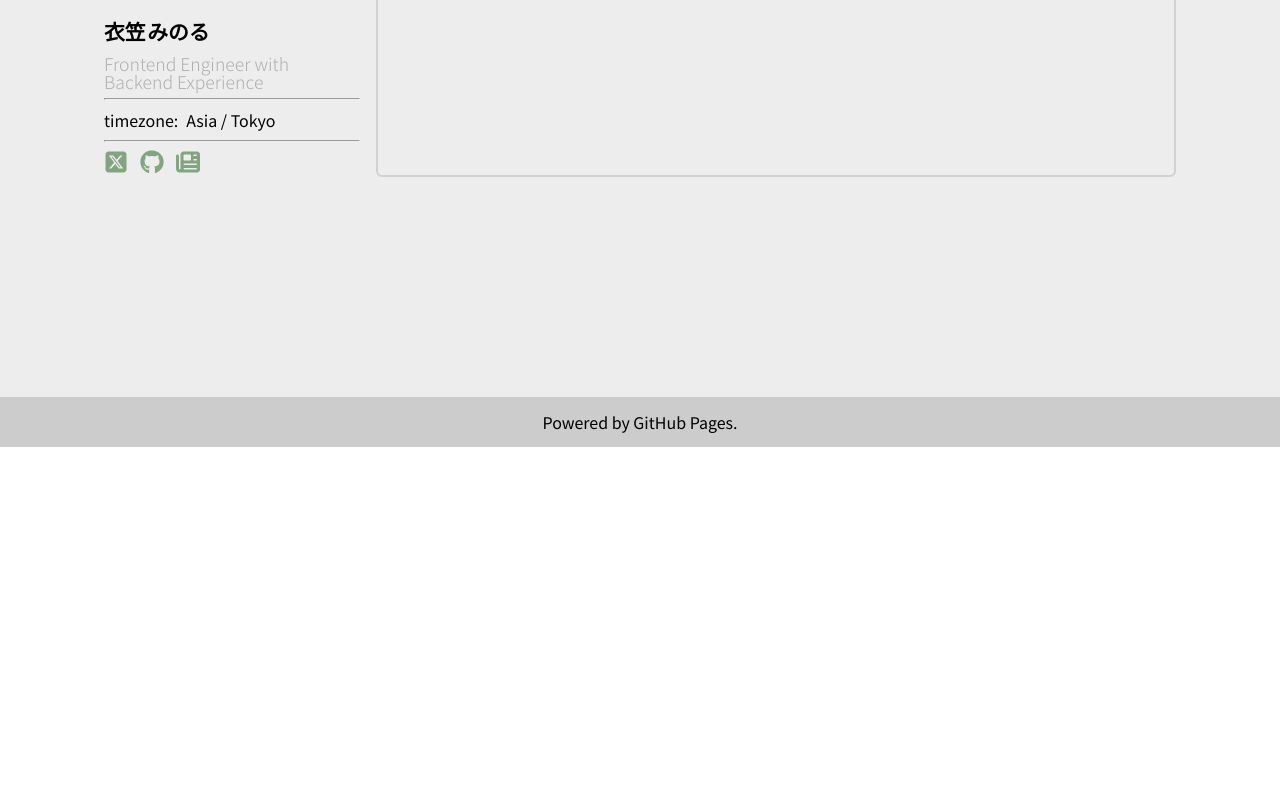
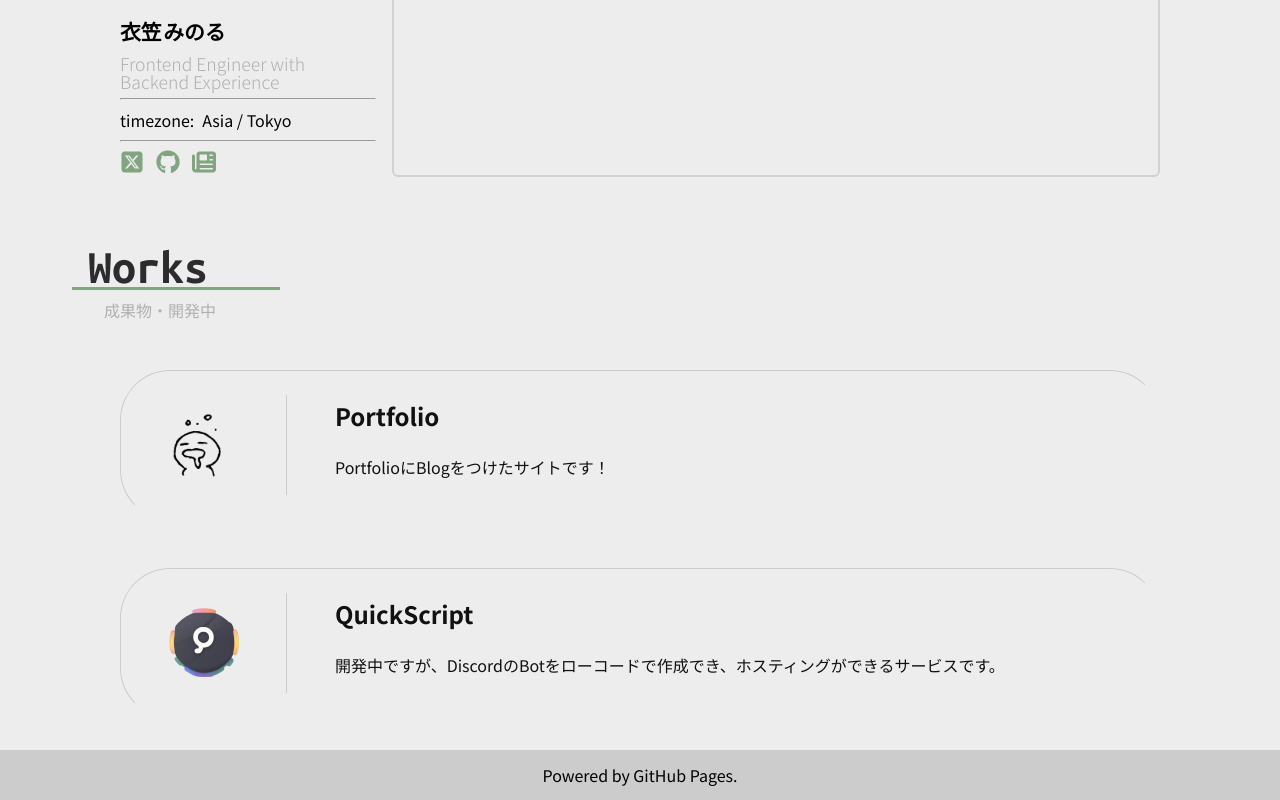
Before and after one commit to minoru-kinugasa-105/minoru-kinugasa-105.github.io, a Next.js app: page / in a window 1280 px wide. Shown: the part 353-1153 px from the top of the page. Before the commit the page ends 800 px from the top, so only its background shows below. Built offline with nearby package versions, Linux system fonts and the light colour scheme.

Commit message:
blogの仮作成と、worksの作成

```diff
--- a/src/app/layout.tsx
+++ b/src/app/layout.tsx
@@ -54,11 +54,12 @@ export default function RootLayout({
         <link
           href={
             "https://fonts.googleapis.com/css2?" +
+
             "family=Ubuntu+Mono:ital,wght@0,400;0,700;1,400;1,700&" +
             "family=Noto+Sans+JP:wght@100..900&" +
             "family=Roboto+Condensed:ital,wght@0,100..900;1,100..900&" +
             "family=Roboto+Flex:opsz,wght,XOPQ@8..144,100..1000,27..175&" +
-            "family=Roboto+Mono:ital,wght@0,100..700;1,100..700&" +
+            "family =Roboto+Mono:ital,wght@0,100..700;1,100..700&" +
             "family=Roboto+Serif:ital,opsz,wdth,wght,GRAD@0,8..144,50..150,100..900,-50..100;1,8..144,50..150,100..900,-50..100&" +
             "family=Roboto+Slab:wght@100..900&" +
             "family=Roboto:ital,wght@0,100;0,300;0,400;0,500;0,700;0,900;1,100;1,300;1,400;1,500;1,700;1,900&" +
--- a/src/app/page.tsx
+++ b/src/app/page.tsx
@@ -7,6 +7,9 @@ import Footer from "@/components/Footer";
 import AboutStyle from "@/css/layout/about.module.scss";
 import WorksStyle from "@/css/layout/works.module.scss";
 import CareerStyle from "@/css/layout/career.module.scss";
+import TagStyle from "@/css/object/component/tag.module.scss";
+import CardStyle from "@/css/object/component/card.module.scss";
+import SectionStyle from "@/css/object/component/section.module.scss";
 
 import { FontAwesomeIcon } from '@fortawesome/react-fontawesome';
 import { faNewspaper } from '@fortawesome/free-solid-svg-icons';
@@ -53,12 +56,12 @@ export default function Home() {
               <div className={AboutStyle["profile-link"]}>
                 <span className={AboutStyle["twitter"]}>
                   <a href="https://x.com/minoru_kinugasa">
-                  <FontAwesomeIcon icon={faSquareXTwitter} className={AboutStyle["i"]} />
+                    <FontAwesomeIcon icon={faSquareXTwitter} className={AboutStyle["i"]} />
                   </a>
                 </span>
                 <span className={AboutStyle["github"]}>
                   <a href="https://github.com/minoru-kinugasa-105">
-                  <FontAwesomeIcon icon={faGithub} className={AboutStyle["i"]} />
+                    <FontAwesomeIcon icon={faGithub} className={AboutStyle["i"]} />
                   </a>
                 </span>
                 <span className={AboutStyle["qiita"]}>
@@ -86,9 +89,64 @@ export default function Home() {
             </div>
           </div>
         </section>
-        <section className="works"></section>
+
+        <section className={`${SectionStyle["section"]} ${WorksStyle["works"]}`}>
+          <h1 className={SectionStyle["section-title"]}>
+            <span className={SectionStyle["title-text"]}>
+              Works
+            </span>
+            <span className={SectionStyle["subtitle-text"]}>
+              成果物・開発中
+            </span>
+          </h1>
+          <div className={`${SectionStyle["main"]} ${WorksStyle["works-main"]}`}>
+            <Link className={WorksStyle["works-card"]} href="/">
+              <div className={WorksStyle["works-headline"]}>
+                <div className={WorksStyle["headline-imgbox"]}>
+                  <Image
+                    className={WorksStyle["headline-img"]}
+                    src="/images/transparent-icon.png"
+                    width={100}
+                    height={100}
+                    alt="works-img"
+                  />
+                </div>
+              </div>
+              <div className={WorksStyle["works-desc"]}>
+                <h2 className={WorksStyle["desc-title"]}>
+                  Portfolio
+                </h2>
+                <p className={WorksStyle["desc-explanation"]}>
+                  PortfolioにBlogをつけたサイトです！
+                </p>
+              </div>
+            </Link>
+            <Link className={WorksStyle["works-card"]} href="/">
+              <div className={WorksStyle["works-headline"]}>
+                <div className={WorksStyle["headline-imgbox"]}>
+                  <Image
+                    className={WorksStyle["headline-img"]}
+                    src="/images/QuickScript.png"
+                    width={80}
+                    height={80}
+                    alt="works-img"
+                  />
+                </div>
+              </div>
+              <div className={WorksStyle["works-desc"]}>
+                <h2 className={WorksStyle["desc-title"]}>
+                  QuickScript
+                </h2>
+                <p className={WorksStyle["desc-explanation"]}>
+                  開発中ですが、DiscordのBotをローコードで作成でき、ホスティングができるサービスです。
+                </p>
+              </div>
+            </Link>
+          </div>
+        </section>
+
         <section className="career"></section>
-      </main>
+      </main >
 
       <Footer />
     </>
--- a/src/components/Header.tsx
+++ b/src/components/Header.tsx
@@ -55,7 +55,6 @@ export default function Header() {
                             Blog
                         </Link>
                     </li>
-
                 </ul>
             </nav>
         </header>
--- a/src/css/foundation/base.scss
+++ b/src/css/foundation/base.scss
@@ -1,3 +1,7 @@
+html {
+    scrollbar-color: var(--blog-scrollbarColor);
+}
+
 body {
     font-family: var(--blog-fontfamily);
     font-weight: 400;
@@ -14,3 +18,7 @@ hr {
     width: calc(100% - 2rem);
     margin-inline: auto;
 }
+
+section {
+    padding-top: 2rem
+}
--- a/src/css/foundation/data.scss
+++ b/src/css/foundation/data.scss
@@ -4,6 +4,7 @@
     --blog-light-gray: #d2d2d2;
     --blog-gray: #cccccc;
     --blog-dark-gray: #b0b0b0;
+    --blog-light-black: #2c2c2c;
     --blog-black: #111111;
 
     --blog-green: #4f814d;
@@ -12,6 +13,9 @@
 
     --blog-accent: var(--blog-green);
     --blog-transparent-accent: var(--blog-transparent-green);
+    --blog-scrollbarColor: var(--blog-accent) var(--blog-light-gray);
+
+    --blog-borderRadius: .375rem;
 
     --blog-fontfamily:
         "Noto Sans JP",
--- a/src/css/layout/about.module.scss
+++ b/src/css/layout/about.module.scss
@@ -1,7 +1,6 @@
 .about {
     display: flex;
     justify-content: center;
-    padding-top: 2rem;
     gap: 1rem;
 
     .profile {
@@ -95,8 +94,8 @@
     }
 
     .intro {
-        width: 50rem;
-        border-radius: .375rem;
+        width: 48rem;
+        border-radius: var(--blog-borderRadius);
         border: solid 2px var(--blog-light-gray);
 
         .md {
--- a/src/css/layout/works.module.scss
+++ b/src/css/layout/works.module.scss
@@ -0,0 +1,72 @@
+.works {
+    display: block;
+    width: 65rem;
+    margin-inline: auto;
+
+    .works-main {
+
+        .works-card {
+            margin-top: 3rem;
+            display: block;
+            width: 100%;
+            height: 150px;
+            border-radius: 50px;
+            display: flex;
+            align-items: center;
+            text-decoration: none;
+            color: var(--blog-black);
+            border-top: solid 1px var(--blog-gray);
+            border-left: solid 1px var(--blog-gray);
+            border-bottom: solid 1px transparent;
+            border-right: solid 1px transparent;
+            transition: all 1s;
+
+            &:hover {
+                border-top: solid 1px var(--blog-gray);
+                border-left: solid 1px var(--blog-gray);
+                border-bottom: solid 1px var(--blog-gray);
+                border-right: solid 1px var(--blog-gray);
+            }
+
+            .works-headline {
+                margin-left: 3rem;
+
+                .headline-imgbox {
+                    display: flex;
+                    align-items: center;
+                    justify-content: center;
+
+                    &::after {
+                        content: "";
+                        display: block;
+                        margin-left: calc(3rem - 1px);
+                        background-color: var(--blog-gray);
+                        height: 100px;
+                        width: 1px;
+                        border-radius: 1px;
+                    }
+
+                    .headline-img {
+                        width: 70px;
+                        height: auto;
+                        overflow: hidden;
+                    }
+                }
+            }
+
+            .works-desc {
+                margin-left: 3rem;
+                padding-right: 3rem;
+
+                .desc-title {
+                    margin: 0 0 .5rem;
+                }
+
+                .desc-explanation {
+                    margin: 0;
+                    padding: .8rem 0;
+                }
+            }
+        }
+    }
+}
--- /dev/null
+++ b/src/css/object/component/card.module.scss
@@ -0,0 +1,77 @@
+.card {
+    display: block;
+    background-color: var(--blog-white);
+    width: 23rem;
+    min-height: 29rem;
+    position: relative;
+
+    .card-imgbox {
+        width: 23rem;
+        height: 14rem;
+        background-color: var(--blog-gray);
+        display: flex;
+        align-items: center;
+        justify-content: center;
+        flex-direction: column;
+
+        .card-img {
+            width: auto;
+            max-width: 100%;
+            height: 14rem;
+            overflow: hidden;
+        }
+    }
+
+    .card-explanation {
+        padding: 1rem;
+        text-decoration: none;
+        color: var(--blog-light-black);
+
+
+        .card-title {
+            width: calc(23rem - 2rem);
+            margin: 0 0 .8rem 0;
+            font-size: 1.2rem;
+            margin-inline: auto;
+        }
+
+        .card-desc {
+            width: calc(23rem - 2rem);
+            font-size: 1rem;
+            font-weight: 400;
+            margin: .8rem 0;
+            margin-inline: auto;
+        }
+    }
+
+    .card-footer {
+        display: flex;
+        align-items: last baseline;
+        justify-content: space-between;
+        padding: 1rem;
+        position: absolute;
+        bottom: 0;
+        width: 100%;
+
+        .card-taglist {
+            list-style: none;
+            margin: 0;
+            padding: 0;
+
+            .card-tag {
+                padding: 0;
+
+                a {
+                    text-decoration: none;
+                }
+            }
+        }
+
+        .card-date {
+            display: block;
+            font-weight: 400;
+            font-size: 0.8rem;
+        }
+    }
+
+}
--- /dev/null
+++ b/src/css/object/component/section.module.scss
@@ -0,0 +1,41 @@
+.section {
+    display: block;
+    width: 65rem;
+    margin-inline: auto;
+
+    .section-title {
+
+        .title-text {
+            display: block;
+            font-size: 3rem;
+            color: var(--blog-light-black);
+            margin-left: -2rem;
+            font-family: 'Ubuntu Mono';
+
+            &::after {
+                content: "";
+                display: block;
+                width: 13rem;
+                height: 3px;
+                margin-left: -1rem;
+                margin-top: -1rem;
+                z-index: 0;
+                background-color: var(--blog-transparent-accent);
+            }
+        }
+
+        .subtitle-text {
+            display: block;
+            font-size: 1rem;
+            margin: .5rem 0 0 -1rem;
+            font-weight: 400;
+            color: var(--blog-dark-gray);
+        }
+    }
+
+    .section-main {
+        display: flex;
+        justify-content: center;
+        gap: 2rem;
+    }
+}
--- /dev/null
+++ b/src/css/object/component/tag.module.scss
@@ -0,0 +1,26 @@
+.tag-limegreen,
+.tag-green,
+.tag-gray {
+    border-radius: var(--blog-borderRadius);
+    font-size: 0.8rem;
+    display: inline-block;
+    margin: .2rem;
+    font-weight: 300;
+
+    a {
+        color: white;
+        padding: .2rem .3rem;
+    }
+}
+
+.tag-limegreen {
+    background-color: limegreen;
+}
+
+.tag-green {
+    background-color: green;
+}
+
+.tag-gray {
+    background-color: gray;
+}
```
Also changed, not shown: src/app/blog/2024/page.tsx (added, +36 -0 lines), public/images/QuickScript.png (added), public/images/transparent-icon.png (added).
